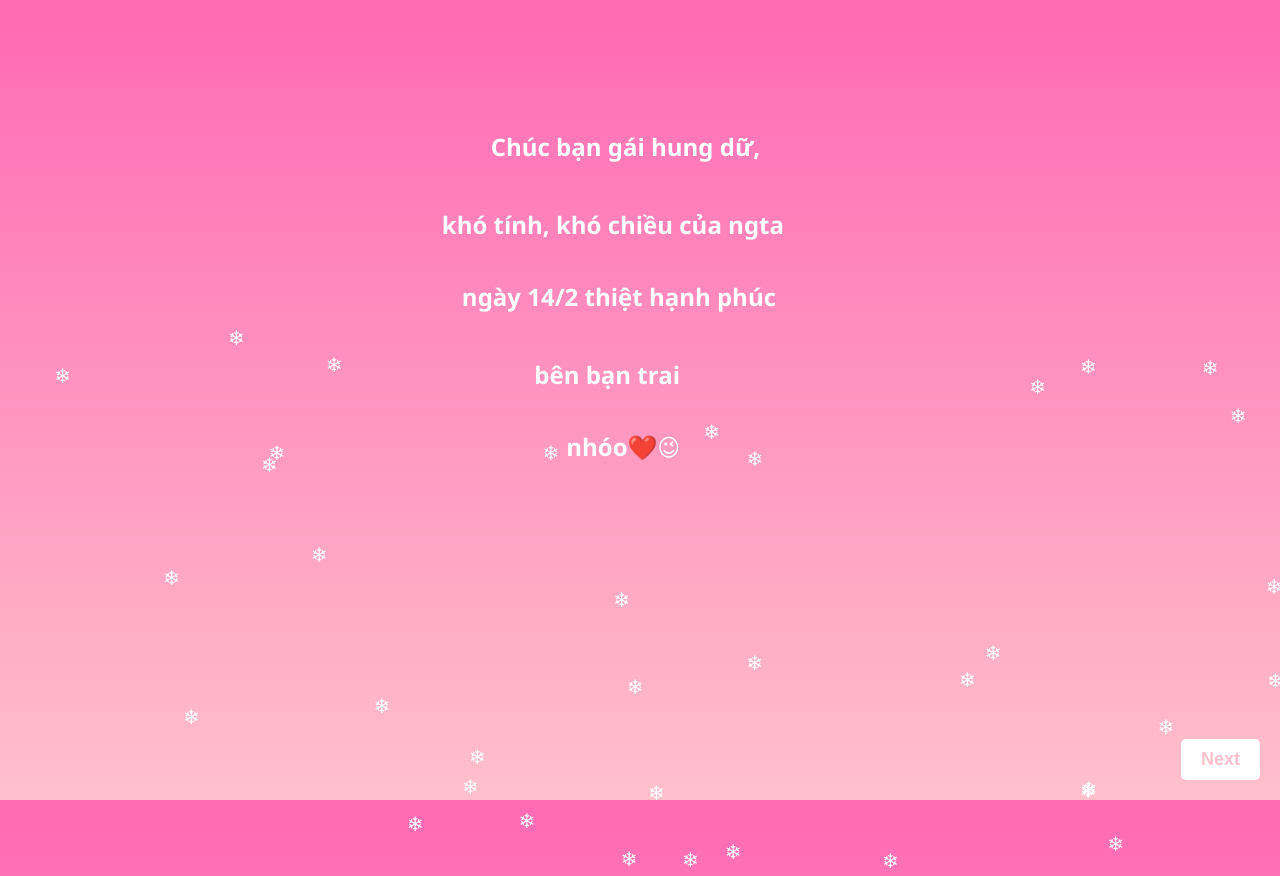
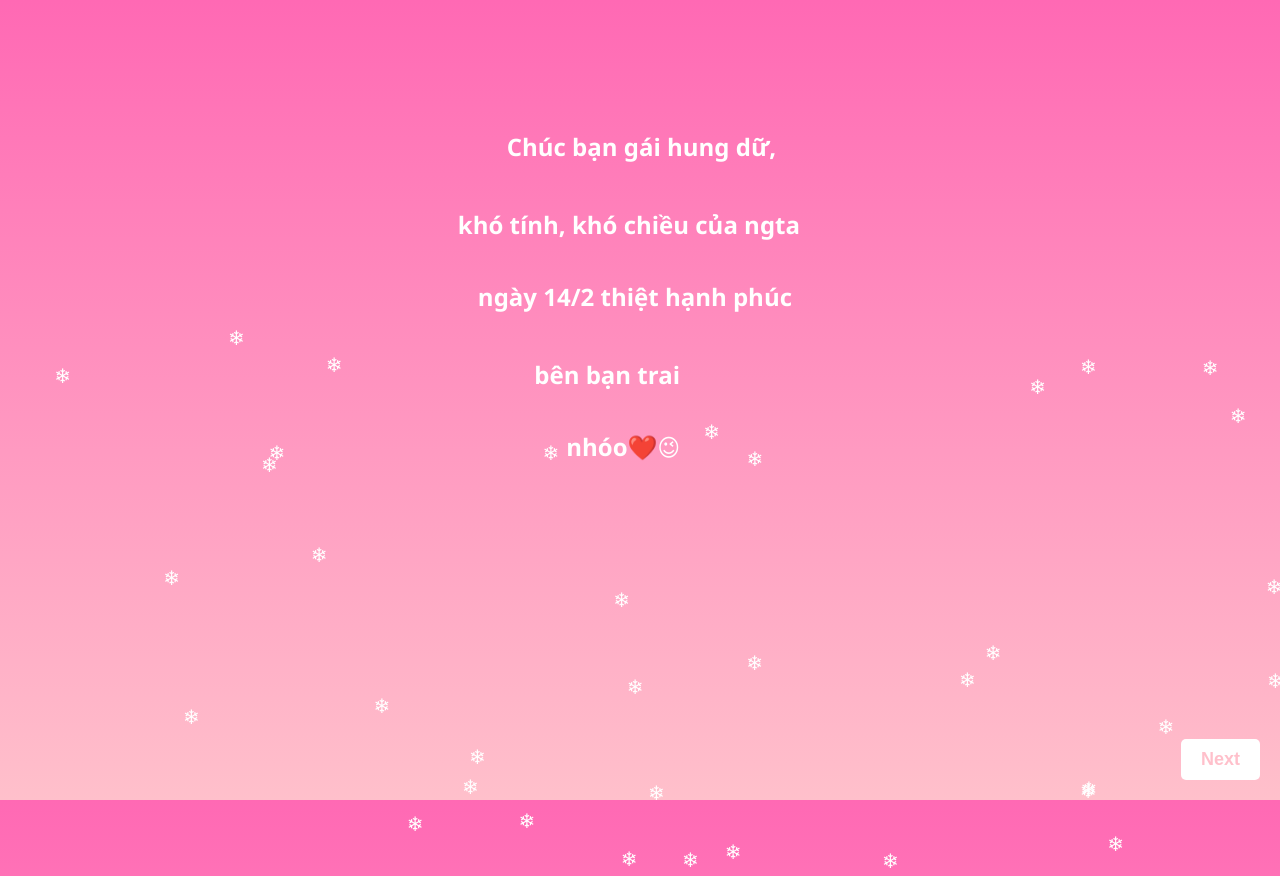
Before and after one commit to AnT2003/Valentine-with-girlfriend.github.io, a plain HTML site: page index.html in a window 1280 px wide. Shown: the top 876 px of the page. Drawn offline with Linux system fonts and the light colour scheme.

Commit message:
Update index.html

```diff
--- a/index.html
+++ b/index.html
@@ -178,9 +178,9 @@ canvas {
         <img src="templates/gf3.jpg" alt="ntbtyn 4">
         <img src="templates/gf6.jpg" alt="ntbtyn 5">
         <img src="templates/gf5.jpg" alt="ntbtyn 6">
-        <span id="cink" style="top: 5%; right: 35%;">Chúc bạn gái hung dữ,</span>
-        <span id="ngoan" style="top: 18%; right: 32%;">khó tính, khó chiều của ngta</span>
-        <span id="ngoan1" style="top: 30%; right: 33%;">ngày 14/2 thiệt hạnh phúc</span>
+        <span id="cink" style="top: 5%; right: 33%;">Chúc bạn gái hung dữ,</span>
+        <span id="ngoan" style="top: 18%; right: 30%;">khó tính, khó chiều của ngta</span>
+        <span id="ngoan1" style="top: 30%; right: 31%;">ngày 14/2 thiệt hạnh phúc</span>
         <span id="iu" style="top: 43%; right: 45%;">bên bạn trai</span>
         <span id="iu1" style="top: 55%; right: 45%;">nhóo❤️😉</span>
     </div>
```
